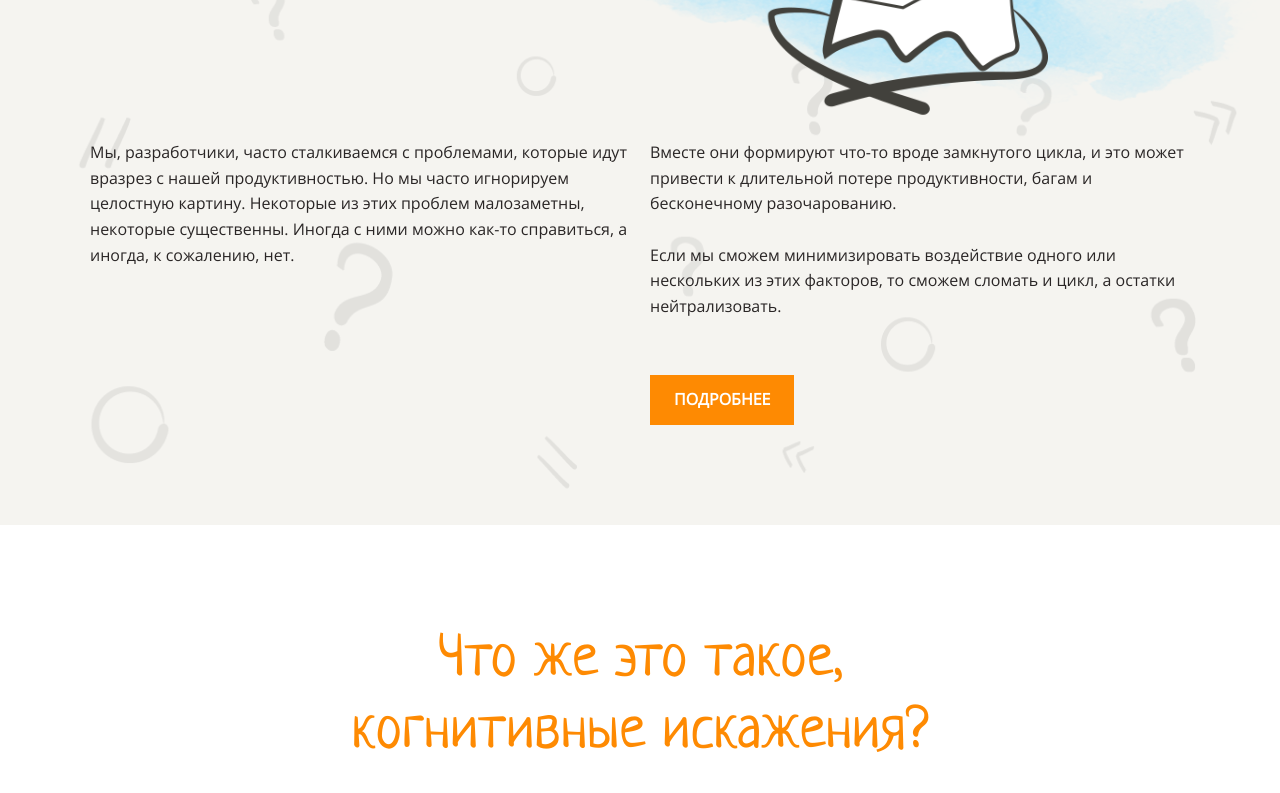
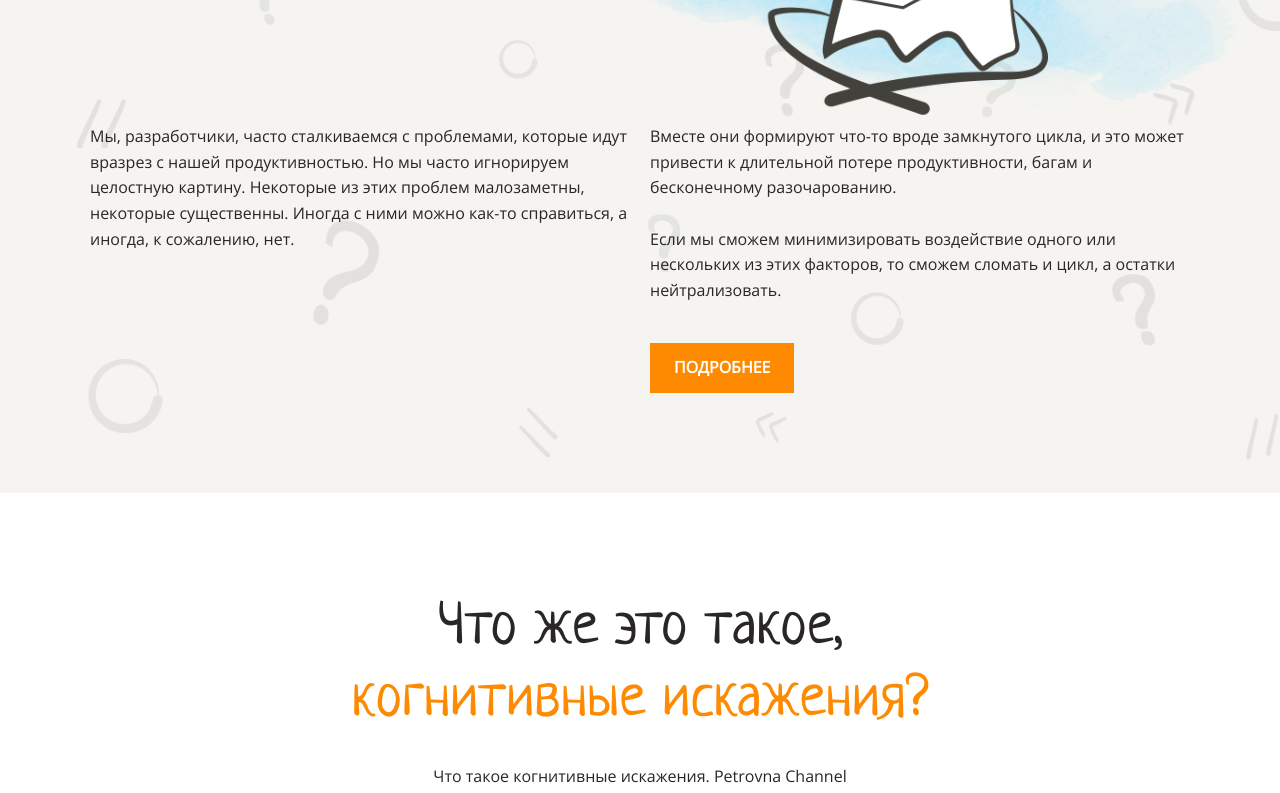
Before and after one commit to pawelmakarewicz/layout-designer-project-58, a website: page src/index.html in a window 1280 px wide. Shown: the part 420-1213 px from the top of the page. Drawn offline with Linux system fonts and the light colour scheme.

Commit message:
fix header

```diff
--- a/src/index.html
+++ b/src/index.html
@@ -17,11 +17,13 @@
                 </h1>
                 <img class="img-position-header" src="./images/main.png" alt="Toto-programmer">
                 <div class="header-text-box-position header-flex-box">
-                    <p class="flex-item">
-                        Мы, разработчики, часто сталкиваемся с проблемами, которые идут вразрез с нашей продуктивностью. Но мы часто игнорируем целостную картину. Некоторые из этих проблем малозаметны, некоторые существенны. Иногда с ними можно как-то справиться, а иногда, к сожалению, нет.
-                    </p>
                     <div class="flex-item">
-                        <p >
+                        <p class= "margin-zero padding-zero">
+                            Мы, разработчики, часто сталкиваемся с проблемами, которые идут вразрез с нашей продуктивностью. Но мы часто игнорируем целостную картину. Некоторые из этих проблем малозаметны, некоторые существенны. Иногда с ними можно как-то справиться, а иногда, к сожалению, нет.
+                        </p>
+                    </div>
+                    <div class="flex-item">
+                        <p class="margin-zero padding-zero" >
                             Вместе они формируют что-то вроде замкнутого цикла, и это может привести к длительной потере продуктивности, багам и бесконечному разочарованию.<br>
                             <br>
                             Если мы сможем минимизировать воздействие одного или нескольких из этих факторов, то сможем сломать и цикл, а остатки нейтрализовать.
@@ -37,7 +39,7 @@
                 <section class="text-center">
                     <div class="wrapper-video">
                     <h2 class="h-text margin-zero paddong-zero" >
-                        Что же это такое,<br>
+                       <span class="text-color-black">Что же это такое,<br> </span>
                         <div class="inline-element text-color-orange">когнитивные искажения?</div>
                     </h2>
                     <p class="section-postion-under-header ">Что такое когнитивные искажения. Petrovna Channel</p>
--- a/src/styles/style.css
+++ b/src/styles/style.css
@@ -533,5 +533,6 @@ input:focus::placeholder {
 
 .link-wrapper {
   display: block;
+
   text-decoration: none;
 }
```
